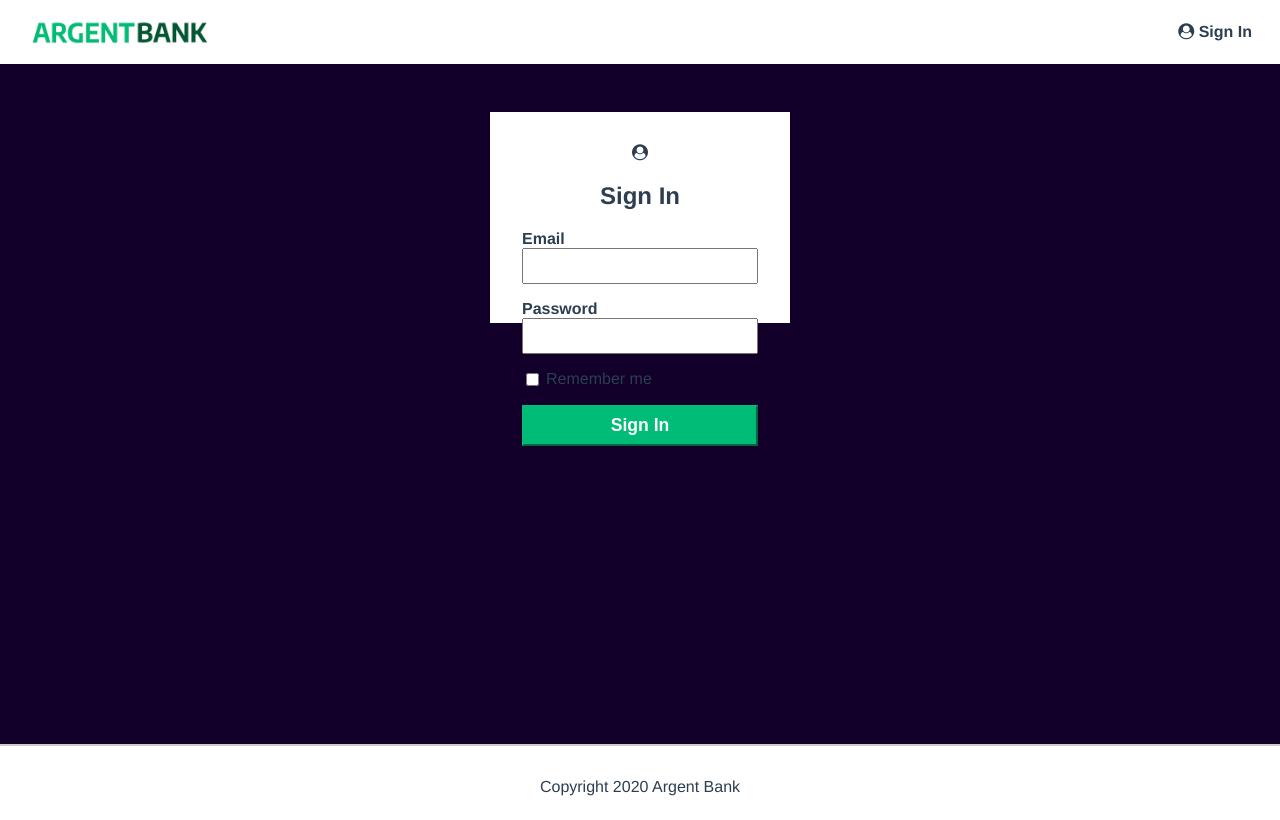
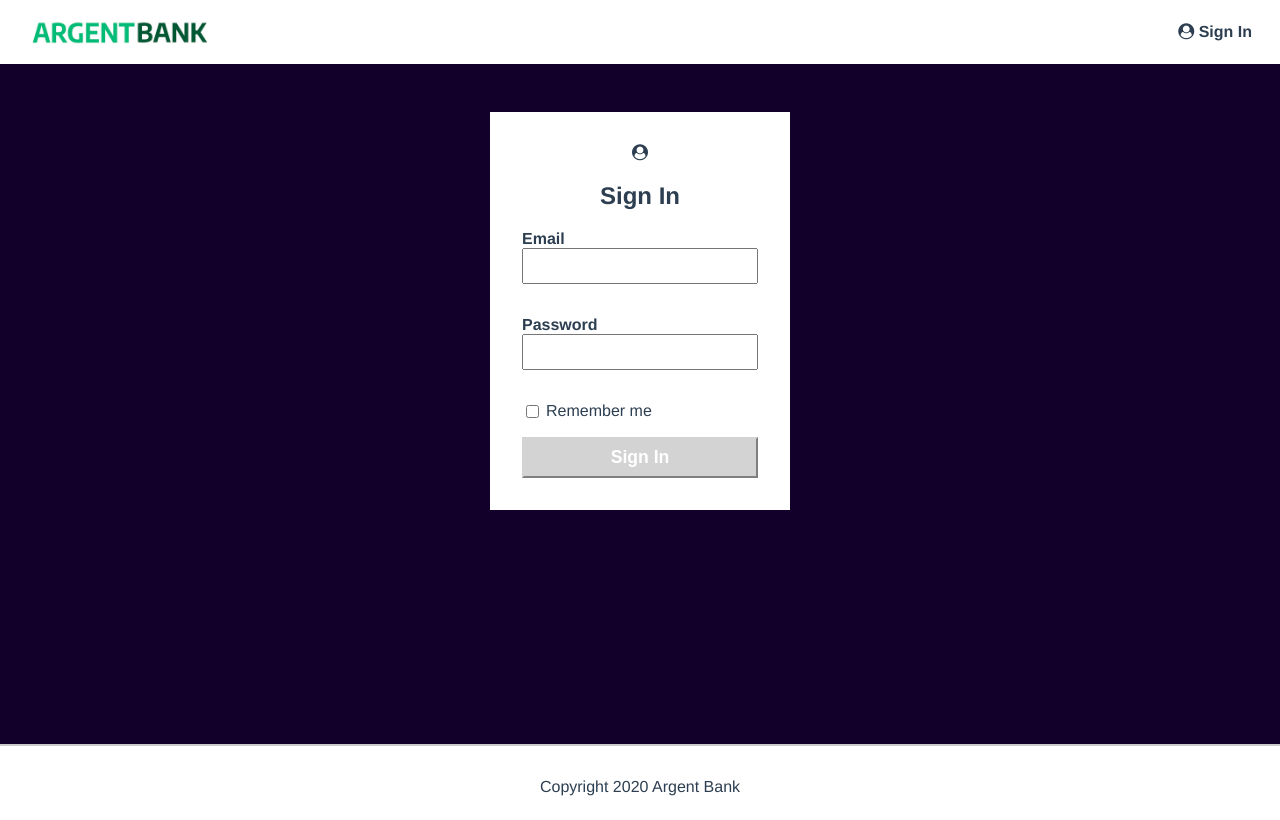
Before and after one commit to SanCo21/ArgentBank, a React (Create React App) app: page /Sign-in in a window 1280 px wide. Built offline with nearby package versions, Linux system fonts and the light colour scheme.

Commit message:
Login validation

```diff
--- a/package.json
+++ b/package.json
@@ -11,6 +11,7 @@
     "prop-types": "^15.8.1",
     "react": "^18.3.1",
     "react-dom": "^18.3.1",
+    "react-icons": "^5.3.0",
     "react-redux": "^9.1.2",
     "react-router": "^6.27.0",
     "react-router-dom": "^6.27.0",
--- a/src/components/InputWrapper.js
+++ b/src/components/InputWrapper.js
@@ -1,10 +1,13 @@
-import React from 'react';
+import React from "react";
 
-const InputWrapper = ({ label, type, id, value, onChange }) => (
-  <div className="input-wrapper">
-    <label htmlFor={id}>{label}</label>
-    <input type={type} id={id} value={value} onChange={onChange} />
-  </div>
-);
+const InputWrapper = ({ label, type, id, value, onChange, isValid }) => {
+  return (
+    <div className={`input-wrapper ${isValid ? 'valid' : ''}`}>
+      <label htmlFor={id}>{label}</label>
+      <input type={type} id={id} value={value} onChange={onChange} />
+      {isValid && <span className="checkmark">✔️</span>}
+    </div>
+  );
+};
 
 export default InputWrapper;
--- a/src/index.css
+++ b/src/index.css
@@ -189,13 +189,21 @@ margin-right: 0.27rem;
   border-color: #00bc77;
   background-color: #00bc77;
   color: #fff;
+  cursor: pointer;
+}
+
+.sign-in-button:disabled {
+  background-color: #d3d3d3;
+  border-color: #d3d3d3;
+  cursor: not-allowed;
 }
 
 .sign-in-content {
   box-sizing: border-box;
   background-color: white;
   width: 300px;
-  height: 31%;
+  /* height: 31%; */
+  height: fit-content;
   margin: 0 auto;
   margin-top: 3rem;
   padding: 2rem;
@@ -214,6 +222,7 @@ margin-right: 0.27rem;
 }
 
 .input-wrapper {
+  position: relative;
   display: flex;
   flex-direction: column;
   text-align: left;
@@ -227,6 +236,27 @@ margin-right: 0.27rem;
 .input-wrapper input {
   padding: 5px;
   font-size: 1.2rem;
+  padding-right: 30px; /* Add space for the checkmark */
+}
+
+.valid-check {
+  position: absolute;
+  color: green;
+  font-size: 1.2em;
+  right: 10px;
+  top: 50%;
+  transform: translateY(-50%);
+  display: none;
+}
+
+.input-wrapper.valid .valid-check {
+  display: block;
+}
+
+.error-message {
+  color: red;
+  /* font-weight: bold; */
+  margin-bottom: 0;
 }
 
 .edit-form-content {
@@ -304,7 +334,9 @@ margin-right: 0.27rem;
   top: 3rem;
   left: 0;
   width: 100%;
-  height: 20%;
+  /* height: 20%; */
+  height: fit-content;
+  padding-bottom: 20px;
   /* background: rgba(0, 0, 0, 0.5); */
   background: white;
   display: flex;
--- a/src/pages/SignIn.js
+++ b/src/pages/SignIn.js
@@ -1,10 +1,11 @@
-import React, { useState } from "react";
+import React, { useEffect, useState } from "react";
 import { useDispatch } from "react-redux";
 import { useNavigate } from "react-router-dom";
 import { setUser } from "../reducers/userReducer";
 import { login, fetchUserData } from "../API/userService";
 import InputWrapper from "../components/InputWrapper";
 import CheckboxWrapper from "../components/CheckboxWrapper";
+import { FaCheck } from "react-icons/fa";
 
 const SignIn = () => {
   const dispatch = useDispatch();
@@ -13,34 +14,76 @@ const SignIn = () => {
   const [email, setEmail] = useState(""); // Change username to email
   const [password, setPassword] = useState("");
   const [rememberMe, setRememberMe] = useState(false);
+  // const [error, setError] = useState("");
+  const [emailError, setEmailError] = useState("");
+  const [passwordError, setPasswordError] = useState("");
+  const [isButtonDisabled, setIsButtonDisabled] = useState(true);
+  const [isEmailValid, setIsEmailValid] = useState(false);
+  const [isPasswordValid, setIsPasswordValid] = useState(false);
+
+  // Regex with letters, numbers, dots, underscores, and hyphens in local part
+  // and letters, numbers, and hyphens in domain part and a length of 2 to 4 letters in the top-level domain
+  const validateEmail = (email) => {
+    const regex = /^[a-zA-Z0-9._%+-]+@[a-zA-Z0-9.-]+\.[a-zA-Z]{2,4}$/;
+    return regex.test(email);
+  };
+  // Regex with at least 8 characters and one number
+  const validatePassword = (password) => {
+    const regex = /^(?=.*\d)[a-zA-Z\d]{8,}$/;
+    return regex.test(password);
+  };
+
+  useEffect(() => {
+    // Check if all fields are filled and valid
+    if (email && !validateEmail(email)) {
+      setEmailError("Invalid email format");
+      setIsEmailValid(false);
+    } else if (email && validateEmail(email)) {
+      setEmailError("");
+      setIsEmailValid(true);
+    } else {
+      setEmailError("");
+      setIsEmailValid(false);
+    }
+
+    if (password && !validatePassword(password)) {
+      setPasswordError(
+        "Password must be at least 8 characters long and contain at least one number"
+      );
+      setIsPasswordValid(false);
+    } else if (password && validatePassword(password)) {
+      setPasswordError("");
+      setIsPasswordValid(true);
+    } else {
+      setPasswordError("");
+      setIsPasswordValid(false);
+    }
+
+    if (validateEmail(email) && validatePassword(password)) {
+      setIsButtonDisabled(false);
+    } else {
+      setIsButtonDisabled(true);
+    }
+  }, [email, password]);
 
   const handleSubmit = async (e) => {
     e.preventDefault();
+    setEmailError("");
+    setPasswordError("");
+
     try {
       const loginResponse = await login({ email, password }); // Change username to email
       const token = loginResponse.body.token;
       const user = await fetchUserData(token);
 
       // Dispatch user and token to Redux
-      dispatch(setUser( { user, token }));
-      navigate('/user'); // Redirect to User page after successful login
+      dispatch(setUser({ user, token }));
+      navigate("/user"); // Redirect to User page after successful login
     } catch (error) {
       console.error("Login failed:", error);
+      setEmailError("Login failed. Please check your credentials and try again.");
     }
   };
-
-  // const handleSubmit = async (e) => {
-  //   e.preventDefault();
-  //   try {
-  //     const loginData = { email, password }; // Change username to email
-  //     console.log('Login Data:', loginData); // Log the data being sent
-  //     const user = await login(loginData);
-  //     dispatch(setUser(user));
-  //     navigate('/user'); // Redirect to User page after successful login
-  //   } catch (error) {
-  //     console.error("Login failed:", error);
-  //   }
-  // };
 
   return (
     <main className="main bg-dark">
@@ -48,6 +91,11 @@ const SignIn = () => {
         <i className="fa fa-user-circle sign-in-icon"></i>
         <h1>Sign In</h1>
         <form onSubmit={handleSubmit}>
+          {emailError && <p className="error-message">{emailError}</p>}
+          {passwordError && <p className="error-message">{passwordError}</p>}
+          <div
+            className={`input-wrapper ${!emailError && email ? "valid" : ""}`}
+          >
             <InputWrapper
               label="Email"
               type="text"
@@ -55,6 +103,13 @@ const SignIn = () => {
               value={email}
               onChange={(e) => setEmail(e.target.value)}
             />
+            {isEmailValid && <FaCheck className="valid-check" />}
+          </div>
+          <div
+            className={`input-wrapper ${
+              !passwordError && password ? "valid" : ""
+            }`}
+          >
             <InputWrapper
               label="Password"
               type="password"
@@ -62,19 +117,25 @@ const SignIn = () => {
               value={password}
               onChange={(e) => setPassword(e.target.value)}
             />
+            {isPasswordValid && <FaCheck className="valid-check" />}
+          </div>
           <CheckboxWrapper
             label="Remember me"
             id="remember-me"
             checked={rememberMe}
             onChange={(e) => setRememberMe(e.target.checked)}
           />
-          <button type="submit" className="sign-in-button">
+          <button
+            type="submit"
+            className="sign-in-button"
+            disabled={isButtonDisabled}
+          >
             Sign In
           </button>
         </form>
+        {/* {error && <p className="error-message">{error}</p>} */}
       </section>
     </main>
   );
 };
-
 export default SignIn;
```
Also changed, not shown: 1 other file (tests, documents, lock files or other folders). Lines whose indentation alone changed are shown as unchanged.
